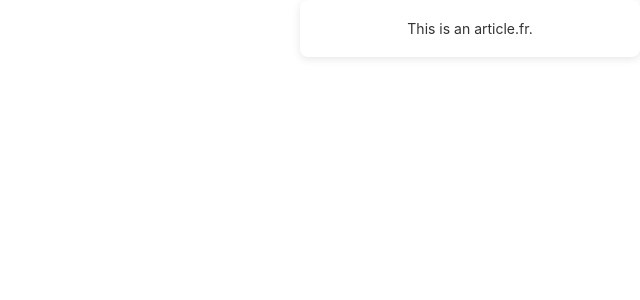
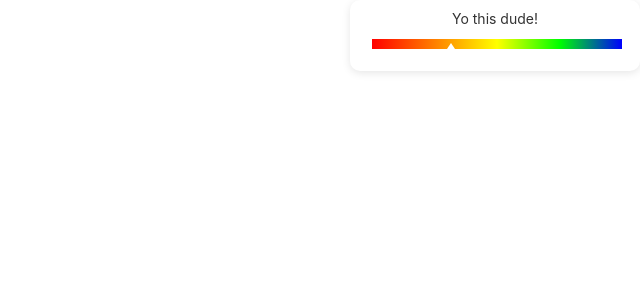
Before and after one commit to Pints-and-Parathas/ClariScale, a React (Create React App) app in the folder frontend/political_scale/: page / in a window 1280 px wide. Shown: the top 300 px of the page, without its empty margins (640-1280 px from the left). Built offline with nearby package versions, Linux system fonts and the light colour scheme.

Commit message:
feat/PAP-8 Add Sliding Scale as a child to the pop up parent. Set gradient to the scale, along with a temporary category, half working tooltip on hover

```diff
--- a/frontend/political_scale/src/App.js
+++ b/frontend/political_scale/src/App.js
@@ -3,16 +3,17 @@ import PopUp from './components/PopUp'
 import GlobalStyle from './styles/GlobalStyle';
 
 const apiResponse = true;
+const category = "Yo this dude!";
+const value = 30;
 
-function App(){
-  const [isArticle, setisArticle] = useState(apiResponse);
-
+const App = () => {
+  const [isArticle, setIsArticle] = useState(apiResponse);
 
   return (
     <>
       <GlobalStyle /> {/* Apply global styles */}
       <div className="App">
-        <PopUp isArticle={isArticle} />
+        <PopUp isArticle={isArticle} category={category} value={value}/>
       </div>
     </>
   );
--- a/frontend/political_scale/src/components/PopUp.js
+++ b/frontend/political_scale/src/components/PopUp.js
@@ -1,13 +1,14 @@
-import React from 'react'
-import { PopupContainer, PopupText } from './StyledComponents';
+import React, {useState } from 'react'
+import { PopupContainer} from './StyledComponents';
+import SlidingScale from './SlidingScale';
 
-const PopUp = ({isArticle}) => {
-    //If user not on article then no pop up
+const PopUp = ({isArticle, category, value}) => {
+     //If user not on article then no pop up
     if(!isArticle) return null;
 
     return(
         <PopupContainer>
-            <PopupText>This is an article.fr.</PopupText>
+            <SlidingScale category={category} value = {value} />
         </PopupContainer>
     );
 };
--- /dev/null
+++ b/frontend/political_scale/src/components/SlidingScale.js
@@ -0,0 +1,30 @@
+import React, {useState} from 'react'
+import { SlidingScaleContainer, SlidingScaleLabel, SlidingScaleInput, Tooltip } from './StyledComponents'
+
+const SlidingScale = ({category, value}) => {
+    const [isHovered, setIsHovered] = useState(false);
+
+    const sliderWidth = 100; // Assuming the width of the slider in percentage (for example)
+    const thumbWidth = 0; // Width of the thumb (you can adjust this if your thumb width is different)
+    const position = ((value) / 87) * (sliderWidth - thumbWidth); // Calculate position based on value
+
+    return(
+        <SlidingScaleContainer>
+            <SlidingScaleLabel>{category}</SlidingScaleLabel>
+            <SlidingScaleInput
+                value = {value}
+                onMouseEnter={() => setIsHovered(true)}
+                onMouseLeave={() => setIsHovered(false)}
+                disabled
+            />
+            <Tooltip
+                visible={isHovered}
+                style={{ left: `${position}%` }}
+            >
+                {value}
+            </Tooltip>
+        </SlidingScaleContainer>
+  );
+};
+
+export default SlidingScale;
--- a/frontend/political_scale/src/components/StyledComponents.js
+++ b/frontend/political_scale/src/components/StyledComponents.js
@@ -1,21 +1,83 @@
 import styled from 'styled-components';
 
+// Styled component for the popup container
 export const PopupContainer = styled.div`
   position: fixed;
   top: 0px;
   right: 0px;
-  width: 300px;
+  width: 250px;
   padding: 20px;
   background-color: var(--background); /* Use CSS variable for background */
   color: var(--color); /* Use CSS variable for text color */
   box-shadow: var(--shadow); /* Use CSS variable for shadow */
-  border-radius: 8px;
+  border-radius: 10px;
   z-index: 1000;
 `;
 
-// Styled component for the text in the popup
-export const PopupText = styled.p`
-  margin: 0;
+// Styled component for the slider container
+export const SlidingScaleContainer = styled.div`
+  display: flex;
+  flex-direction: column;
+  justify-content: center; /* Center vertically */
+  height: 100%; /* Ensure the container takes full height */
+  margin-top: -20px;
+  z-index:1001;
+`;
+
+// Styled component for the slider input
+export const SlidingScaleInput = styled.input.attrs({ type: 'range' })`
+  width: 100%;
+  -webkit-appearance: none; /* Remove default styling */
+  height: 10px; /* Height of the track */
+  background: transparent; /* Background set to transparent for the track */
+  outline: none;
+
+  /* Track styling for Chrome */
+  &::-webkit-slider-runnable-track {
+    height: 10px; /* Height of the track */
+    background: linear-gradient(
+      90deg,
+      #ff0000 0%,
+      #ff7f00 25%,
+      #ffff00 50%,
+      #00ff00 75%,
+      #0000ff 100%
+    ); /* Gradient from red to blue */
+    border-radius: 0; /* No rounded corners for a rectangular track */
+  }
+
+  /* Thumb styling for Chrome */
+  &::-webkit-slider-thumb {
+    -webkit-appearance: none;
+    width: 0px;
+    height: 0px;
+    border-left: 10px solid transparent; /* Left side of the triangle */
+    border-right: 10px solid transparent; /* Right side of the triangle */
+    border-bottom: 15px solid #ffffff; /* Bottom color of the triangle (thumb) */
+    cursor: pointer;
+    transform: translateY(4px); /* Adjust positioning to center the triangle */
+  }
+`;
+
+// Styled component for the slider label
+export const SlidingScaleLabel = styled.label`
+  margin: 10px 0;
   font-size: 14px;
   text-align: center;
 `;
+
+//Styled component for the tooltip
+export const Tooltip = styled.div`
+  position: absolute; /* Positioning to show it on top of the slider */
+  bottom: 0px; /* Position it above the slider */
+  left: 50%; /* Center horizontally */
+  transform: translateX(-50%); /* Adjust for the center */
+  background-color: transparent; /* Dark background for the tooltip */
+  color: #fff; /* White text for contrast */
+
+  border-radius: 5px; /* Rounded corners */
+  font-size: 10px; /* Smaller font size */
+  z-index: 1002; /* Ensure it's above the slider */
+  white-space: nowrap; /* Prevent line breaks */
+
+`;
```
